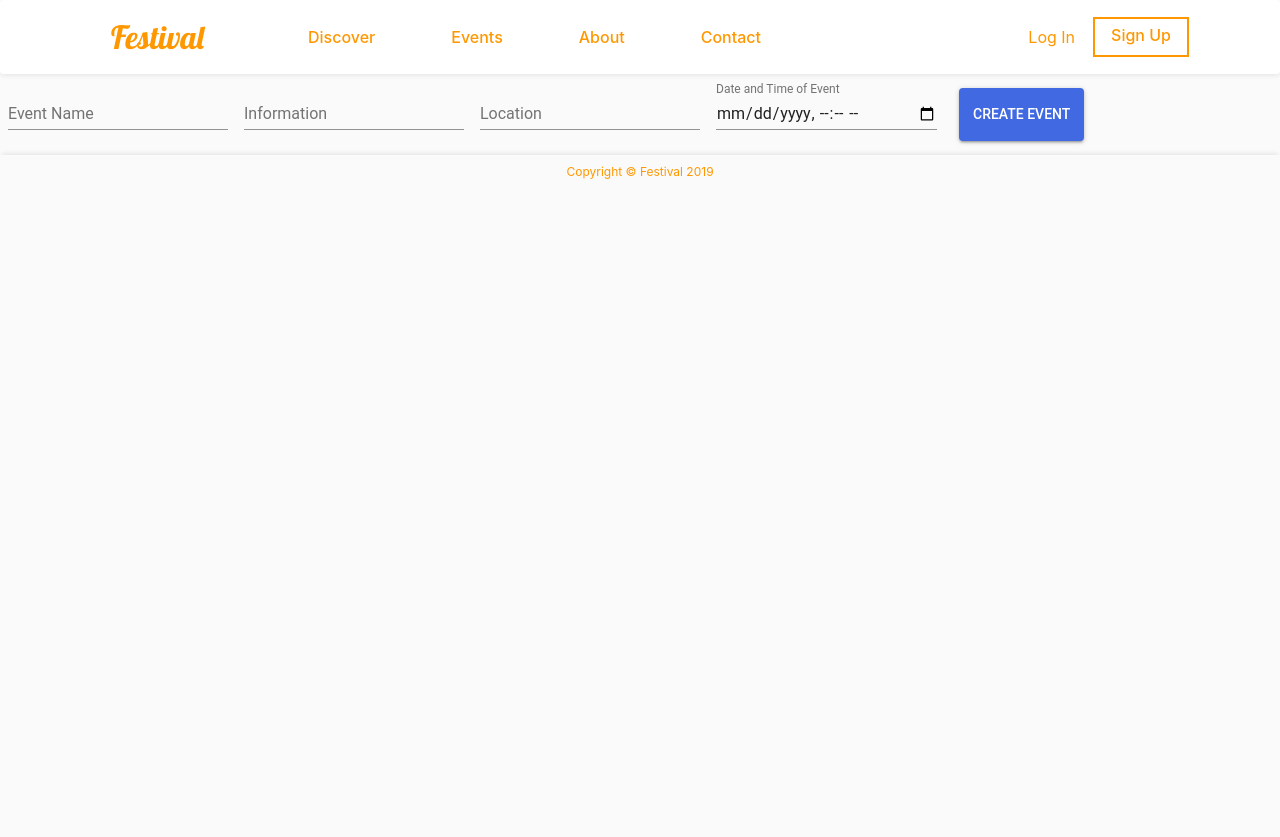
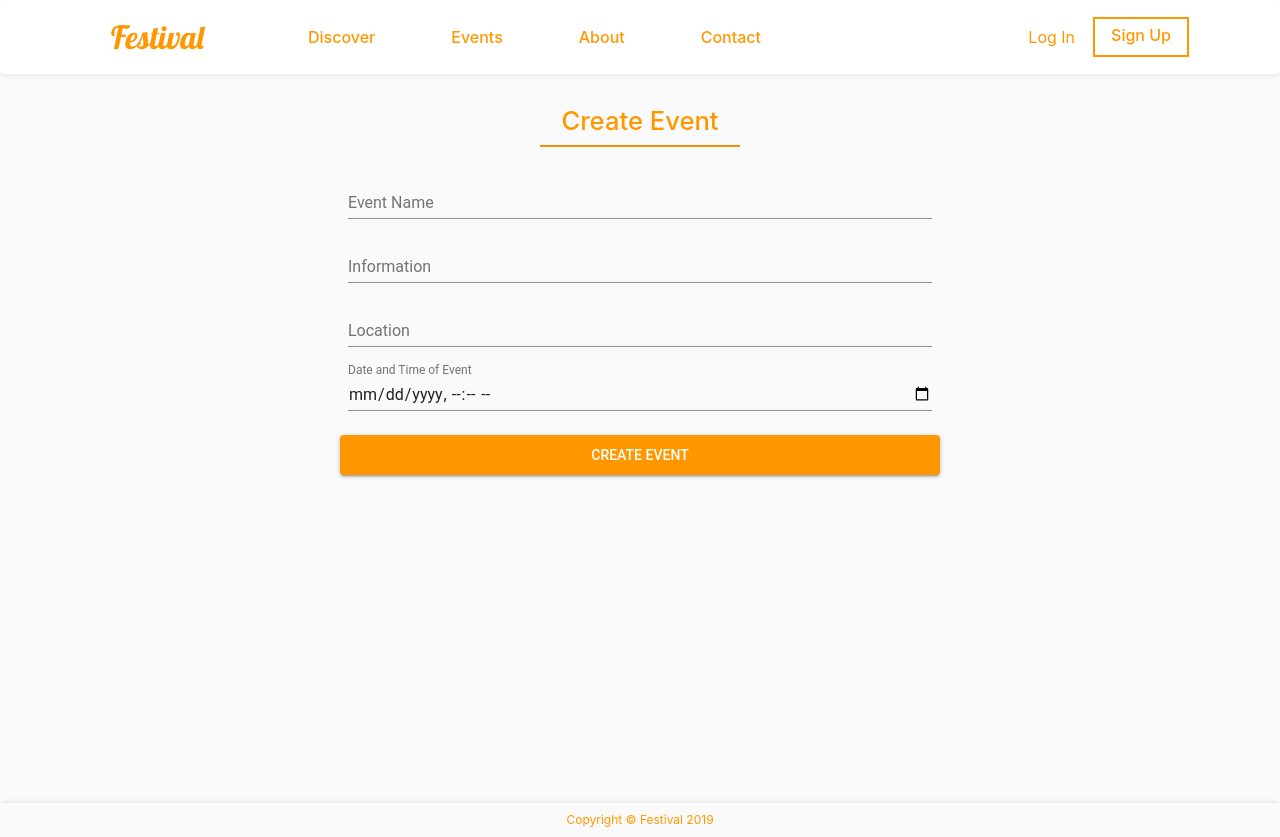
Before and after one commit to johnhany97/selfie-with-fame, a React (Create React App) app in the folder client/: page /createEvent in a window 1280 px wide. Before the commit the page ends 800 px from the top, so only its background shows below. Built offline with nearby package versions, Linux system fonts and the light colour scheme.

Commit message:
Restyled create and update events pages

```diff
--- a/client/src/index.css
+++ b/client/src/index.css
@@ -24,6 +24,16 @@ code {
   justify-content: space-between;
 }
 
+.panel-center{
+  display: flex;
+  flex-direction: column;
+  max-width: 600px;
+  margin-left: auto;
+  margin-right: auto;
+  height: 80vh;
+  min-height: 600px;
+}
+
 @media(min-width: 992px){
   .container-lg{
     padding: 0 75px;
--- a/client/src/pages/CreateEventPage/index.jsx
+++ b/client/src/pages/CreateEventPage/index.jsx
@@ -1,6 +1,7 @@
 /* eslint-disable camelcase */
 import React, { Component } from 'react';
 import TextField from '@material-ui/core/TextField';
+import { Redirect } from 'react-router-dom';
 import axios from 'axios';
 
 import Layout from '../../components/Layout';
@@ -9,6 +10,11 @@ import {
   loginButton,
   inputStyle,
 } from '../../styles/buttonStyles';
+import {
+  formTitle,
+  formDividor,
+  formSubmitButton,
+} from '../../styles/formStyles';
 import LinkButton from '../../components/LinkButton';
 import SubmitButton from '../../components/SubmitButton';
 
@@ -97,7 +103,10 @@ class CreateEventPage extends Component {
     if (messageFromServer === '') {
       return (
         <Layout title="Create Event">
-          <form onSubmit={this.createEvent}>
+          <div className="container">
+            <h3 style={formTitle}>Create Event</h3>
+            <hr style={formDividor}/>
+            <form onSubmit={this.createEvent} className="panel-center">
               <TextField
                 style={inputStyle}
                 id="event_name"
@@ -134,7 +143,7 @@ class CreateEventPage extends Component {
                 }}
               />
               <SubmitButton
-              buttonStyle={loginButton}
+                buttonStyle={formSubmitButton}
                 buttonText="Create Event"
               />
             </form>
@@ -143,21 +152,16 @@ class CreateEventPage extends Component {
                 <p>event name, info, location and date/time are required fields.</p>
               </div>
             )}
-        </Layout>
+          </div>
+        </Layout >
       );
     }
     if (messageFromServer === 'event created') {
+
       return (
-        <Layout title="Event Creation">
-          <h3>Successfully created event</h3>
-          <p>{information}</p>
-          <LinkButton
-            buttonText="Login"
-            buttonStyle={loginButton}
-            link="/login"
-          />
-        </Layout>
+        <Redirect to={`/events`} />
       );
+     return null;
     }
   }
 }
--- a/client/src/pages/UpdateEventPage/index.jsx
+++ b/client/src/pages/UpdateEventPage/index.jsx
@@ -12,6 +12,12 @@ import {
   loginButton,
   inputStyle,
 } from '../../styles/buttonStyles';
+
+import {
+  formTitle,
+  formDividor,
+  formSubmitButton,
+} from '../../styles/formStyles';
 import LinkButton from '../../components/LinkButton';
 import SubmitButton from '../../components/SubmitButton';
 import Layout from '../../components/Layout';
@@ -147,7 +153,10 @@ class UpdateEventPage extends Component {
     if (loadingEvent === false) {
       return (
         <Layout title="Update Event">
-          <form className="profile-form" onSubmit={this.updateEvent}>
+          <div className="container">
+            <h3 style={formTitle}>Update Event</h3>
+            <hr style={formDividor}/>
+            <form className="panel-center" onSubmit={this.updateEvent}>
               <TextField
                 style={inputStyle}
                 id="event_name"
@@ -184,7 +193,7 @@ class UpdateEventPage extends Component {
                 }}
               />
               <SubmitButton
-              buttonStyle={saveButton}
+                buttonStyle={formSubmitButton}
                 buttonText="Save Changes"
               />
             </form>
@@ -193,6 +202,7 @@ class UpdateEventPage extends Component {
               buttonText="Cancel Changes"
               link={`/eventPage/${this.props.match.params._id}`}
             />
+          </div>
         </Layout>
       );
     }
--- /dev/null
+++ b/client/src/styles/formStyles.js
@@ -0,0 +1,33 @@
+export const formTitle = {
+    color: '#FF9800',
+    fontSize: '1.6rem',
+    textAlign: 'center',
+    marginTop: '2rem',
+};
+
+export const formDividor = {
+    marginTop: '5px',
+    width: '200px',
+    backgroundColor: '#FF9800',
+    height: '1px',
+}
+
+export const formSubmitButton = {
+    width: '100%',
+    marginTop: '1rem',
+    marginBottom: '1rem',
+    backgroundColor: '#FF9800',
+    color: '#fff',
+    border: 'none',
+    fontWeight: '500',
+    padding: '0.5rem 1rem',
+    textAlign: 'center',
+    textDecoration: 'none',
+    display: 'inline-block',
+    cursor: 'pointer',
+}
+export default {
+    formTitle,
+    formDividor,
+    formSubmitButton,
+  };
```
Lines whose indentation alone changed are shown as unchanged.
